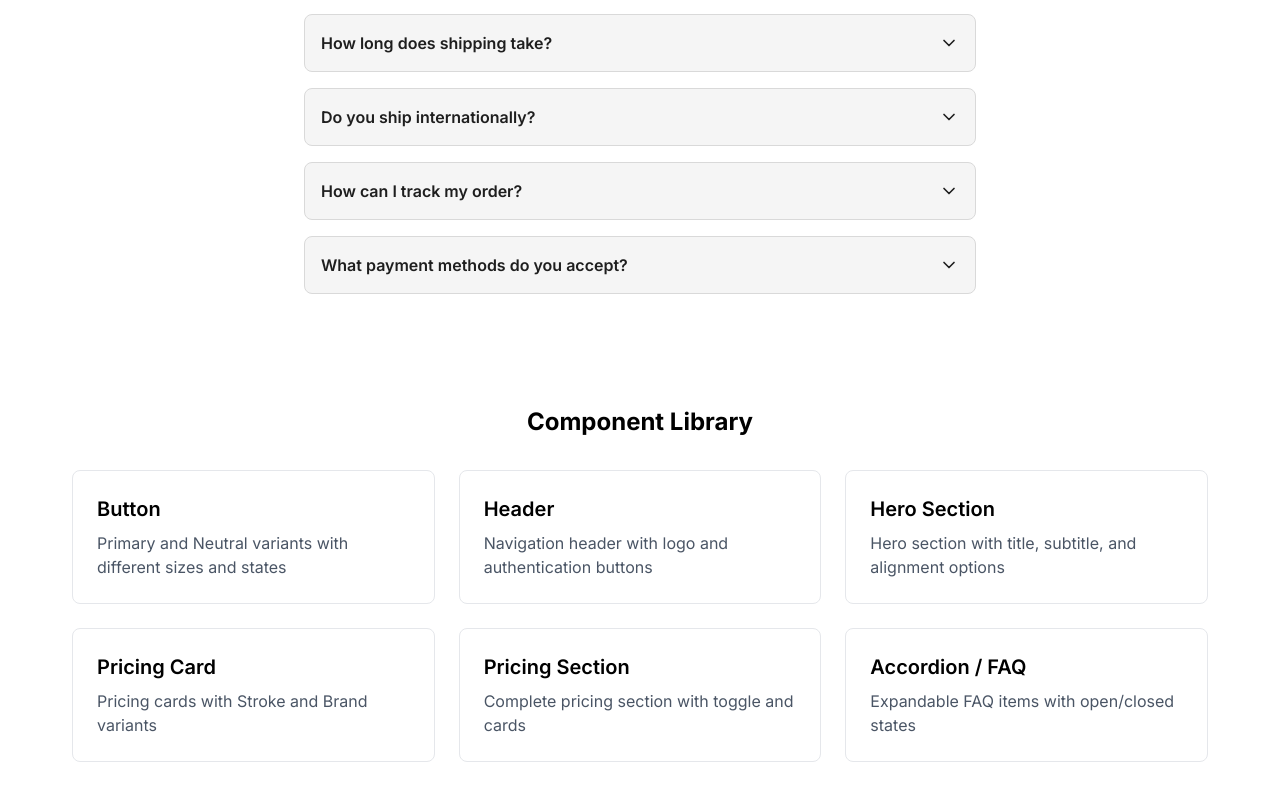
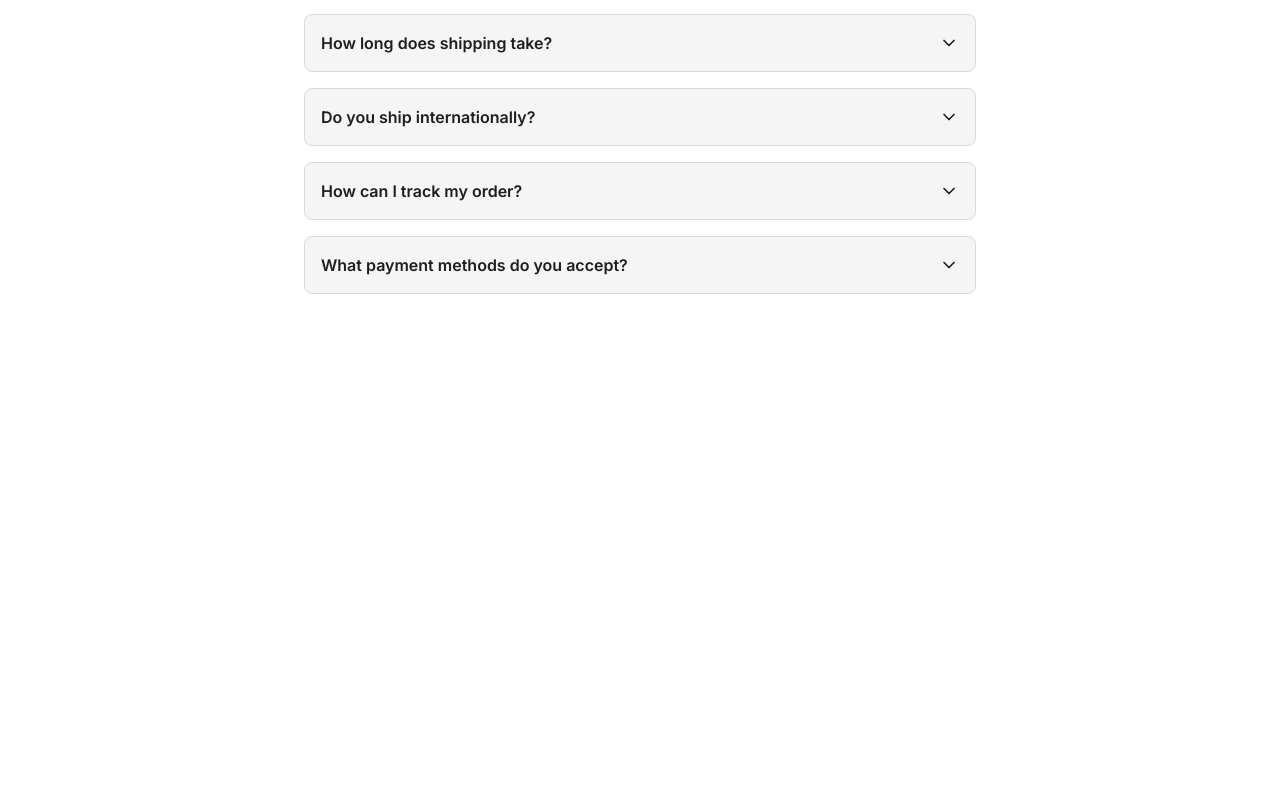
Before and after one commit to micci184/mcp-design, a Next.js app in the folder frontend/: page / in a window 1280 px wide. Shown: the part 1546-2346 px from the top of the page. After the commit the page ends 1904 px from the top, so only its background shows below. Built offline with nearby package versions, Linux system fonts and the light colour scheme.

Commit message:
chore: ホームページからComponent Libraryセクションを削除
- Component Libraryのカードグリッドを完全削除
- 不要なLinkインポートも削除
- ページをシンプルに整理（Header, Hero, Pricing, FAQ のみ）

```diff
--- a/frontend/src/app/page.tsx
+++ b/frontend/src/app/page.tsx
@@ -1,6 +1,5 @@
 'use client';
 
-import Link from 'next/link';
 import { Header } from '@/components/header/Header';
 import { HeroSection } from '@/components/hero/HeroSection';
 import { PricingSection } from '@/components/pricing-section/PricingSection';
@@ -23,60 +22,6 @@ export default function Home() {
       <PricingSection />
 
       <FAQSection />
-
-      <main className="max-w-[1200px] mx-auto px-8 py-12">
-        <h2 className="text-2xl font-bold mb-8 text-center">Component Library</h2>
-
-        <div className="grid grid-cols-1 md:grid-cols-2 lg:grid-cols-3 gap-6">
-          {/* Button Component */}
-          <Link href="/button-test" className="block">
-            <div className="bg-white border border-gray-200 rounded-lg p-6 hover:shadow-lg transition-shadow">
-              <h3 className="text-xl font-semibold mb-2">Button</h3>
-              <p className="text-gray-600">Primary and Neutral variants with different sizes and states</p>
-            </div>
-          </Link>
-
-          {/* Header Component */}
-          <Link href="/header-test" className="block">
-            <div className="bg-white border border-gray-200 rounded-lg p-6 hover:shadow-lg transition-shadow">
-              <h3 className="text-xl font-semibold mb-2">Header</h3>
-              <p className="text-gray-600">Navigation header with logo and authentication buttons</p>
-            </div>
-          </Link>
-
-          {/* Hero Section */}
-          <Link href="/hero-test" className="block">
-            <div className="bg-white border border-gray-200 rounded-lg p-6 hover:shadow-lg transition-shadow">
-              <h3 className="text-xl font-semibold mb-2">Hero Section</h3>
-              <p className="text-gray-600">Hero section with title, subtitle, and alignment options</p>
-            </div>
-          </Link>
-
-          {/* Pricing Card */}
-          <Link href="/pricing-card-test" className="block">
-            <div className="bg-white border border-gray-200 rounded-lg p-6 hover:shadow-lg transition-shadow">
-              <h3 className="text-xl font-semibold mb-2">Pricing Card</h3>
-              <p className="text-gray-600">Pricing cards with Stroke and Brand variants</p>
-            </div>
-          </Link>
-
-          {/* Pricing Section */}
-          <Link href="/pricing-section-test" className="block">
-            <div className="bg-white border border-gray-200 rounded-lg p-6 hover:shadow-lg transition-shadow">
-              <h3 className="text-xl font-semibold mb-2">Pricing Section</h3>
-              <p className="text-gray-600">Complete pricing section with toggle and cards</p>
-            </div>
-          </Link>
-
-          {/* Accordion / FAQ */}
-          <Link href="/accordion-test" className="block">
-            <div className="bg-white border border-gray-200 rounded-lg p-6 hover:shadow-lg transition-shadow">
-              <h3 className="text-xl font-semibold mb-2">Accordion / FAQ</h3>
-              <p className="text-gray-600">Expandable FAQ items with open/closed states</p>
-            </div>
-          </Link>
-        </div>
-      </main>
     </div>
   );
 }
```
